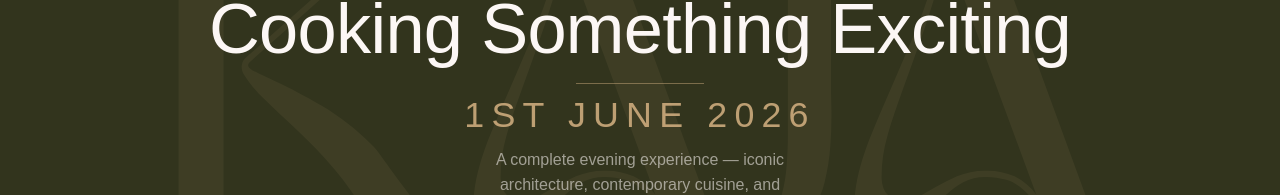
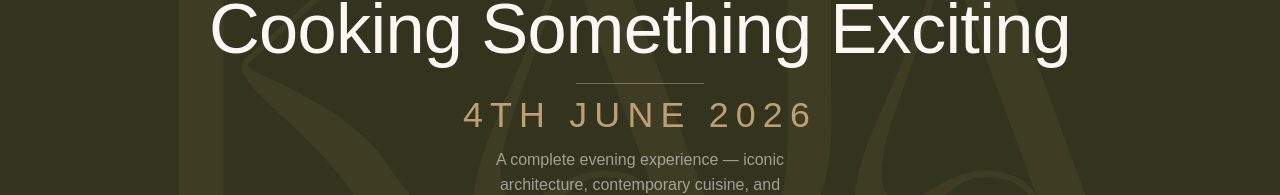
Before and after one commit to Arqen-Studio/kaja-coming-soon, a React (Vite) app: page / in a window 1280 px wide. Shown: the part 315-510 px from the top of the page. Built offline with nearby package versions, Linux system fonts and the light colour scheme; a web font is replaced by a local one.

Commit message:
logo and countdown updated  3.0

```diff
--- a/src/ComingSoon.tsx
+++ b/src/ComingSoon.tsx
@@ -3,7 +3,7 @@ import { useEffect, useState } from "react";
 import { FaInstagram } from "react-icons/fa";
 import HeroMask from "./HeroMask";
 
-const LAUNCH_DATE = new Date("2026-06-01T00:00:00");
+const LAUNCH_DATE = new Date("2026-06-04T00:00:00");
 
 function getTimeLeft() {
   const diff = LAUNCH_DATE.getTime() - Date.now();
@@ -380,7 +380,7 @@ export default function ComingSoon() {
                 lineHeight: 1,
               }}
             >
-              1st June 2026
+              4th June 2026
             </motion.p>
 
             {/* Description */}
```
